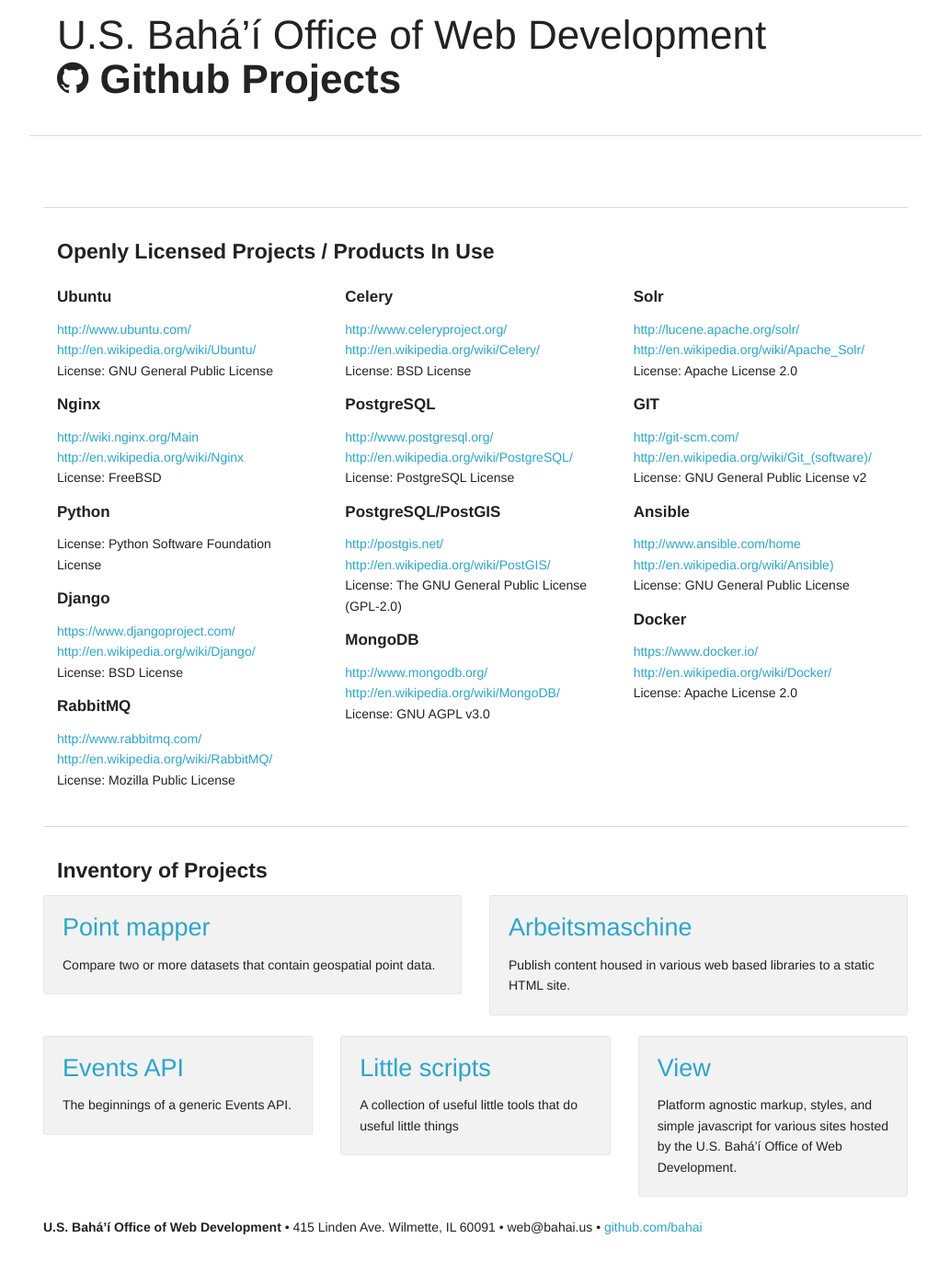
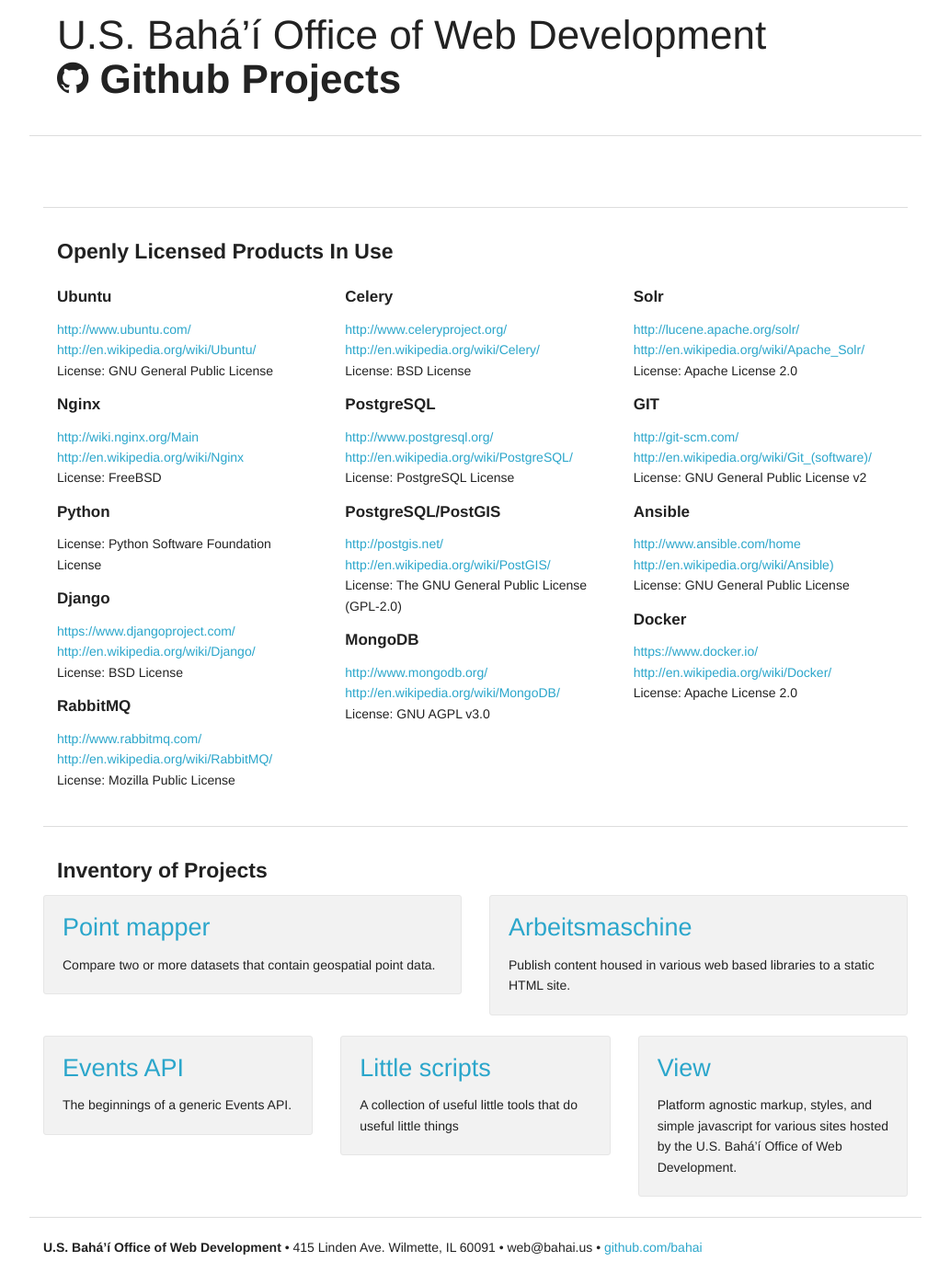
Before and after one commit to Bahai/bahai.github.io, a Jekyll site: the page built from index.html, in a window 1280 px wide. Shown: the whole page at 92% size, without its empty margins (123-1156 px from the left). Built offline with Jekyll 4.4.1, drawn with Linux system fonts in a browser that asks for light colours; Markdown is read by kramdown in place of the engine named in the settings; before the commit the page ends 1362 px from its top, so only the background shows below that.

Commit message:
content tweekiness

```diff
--- a/index.html
+++ b/index.html
@@ -25,7 +25,7 @@
 		<div class="row">
 		<hr>
         <div class="twelve columns">
-			<h4>Openly Licensed Projects / Products In Use</h4>
+			<h4>Openly Licensed Products In Use</h4>
 		</div>
 			<div class="four columns">
 				<h5>Ubuntu</h5>
@@ -166,7 +166,7 @@
                 <p>Platform agnostic markup, styles, and simple javascript for various sites hosted by the U.S. Bahá’í Office of Web Development.</p>
             </div>
         </div>
-
+		<hr>
     </div>
 </div>
 
```
